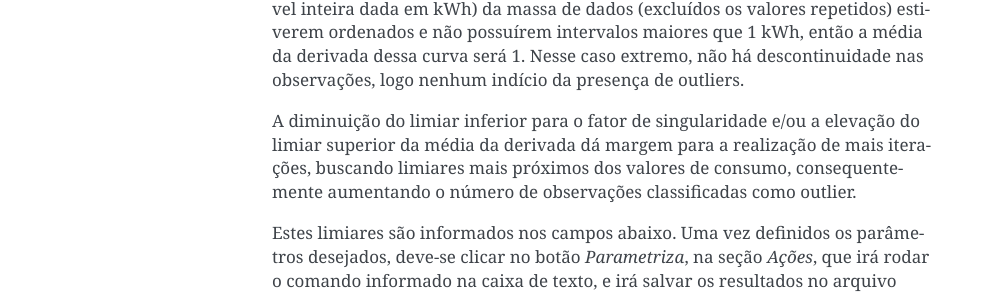
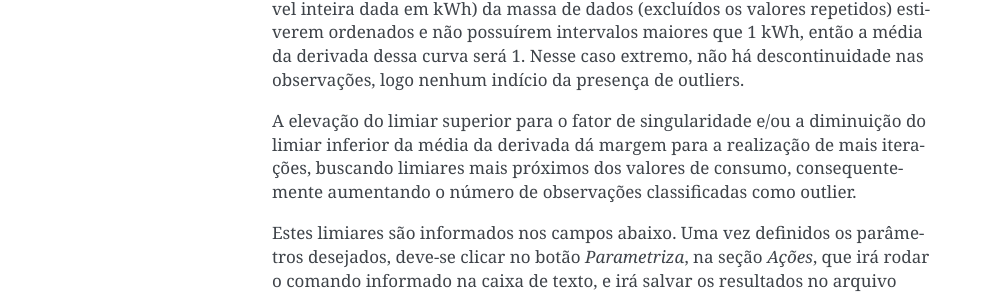
Before and after one commit to paulobaumann/BIAT, a Sphinx documentation site: the page built from docs/source/parametrizacao.rst, in a window 1280 px wide. Shown: the part 635-930 px from the top of the page, without its empty margins (148-1140 px from the left). Built offline with Sphinx 7.4.7, drawn with Linux system fonts in a browser that asks for light colours.

```diff
--- a/docs/source/conf.py
+++ b/docs/source/conf.py
@@ -21,7 +21,7 @@ project = 'BIAT'
 copyright = '2020, Daimon Engenharia'
 author = 'Daimon Engenharia'
 version = '1.1'
-release = '1.1.5'
+release = '1.1.7'
 
 # -- General configuration ---------------------------------------------------
 
--- a/docs/source/parametrizacao.rst
+++ b/docs/source/parametrizacao.rst
@@ -27,8 +27,8 @@ estiverem ordenados e não possuírem intervalos maiores que 1 kWh, então a mé
 da derivada dessa curva será 1. Nesse caso extremo, não há descontinuidade nas
 observações, logo nenhum indício da presença de outliers.
 
-A diminuição do limiar inferior para o fator de singularidade e/ou a elevação do
-limiar superior da média da derivada dá margem para a realização de mais
+A elevação do limiar superior para o fator de singularidade e/ou a diminuição do
+limiar inferior da média da derivada dá margem para a realização de mais
 iterações, buscando limiares mais próximos dos valores de consumo,
 consequentemente aumentando o número de observações classificadas como outlier.
 
```
